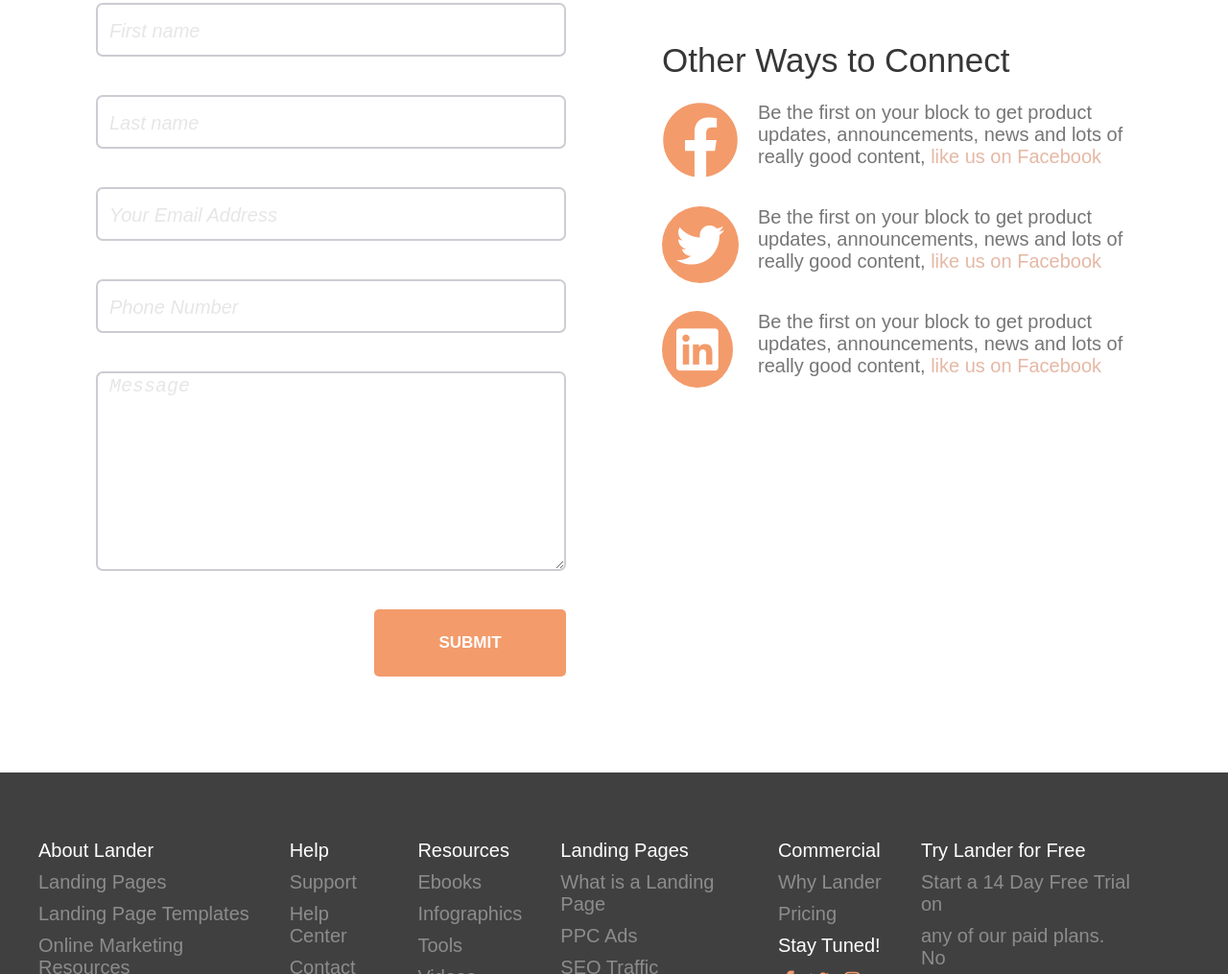
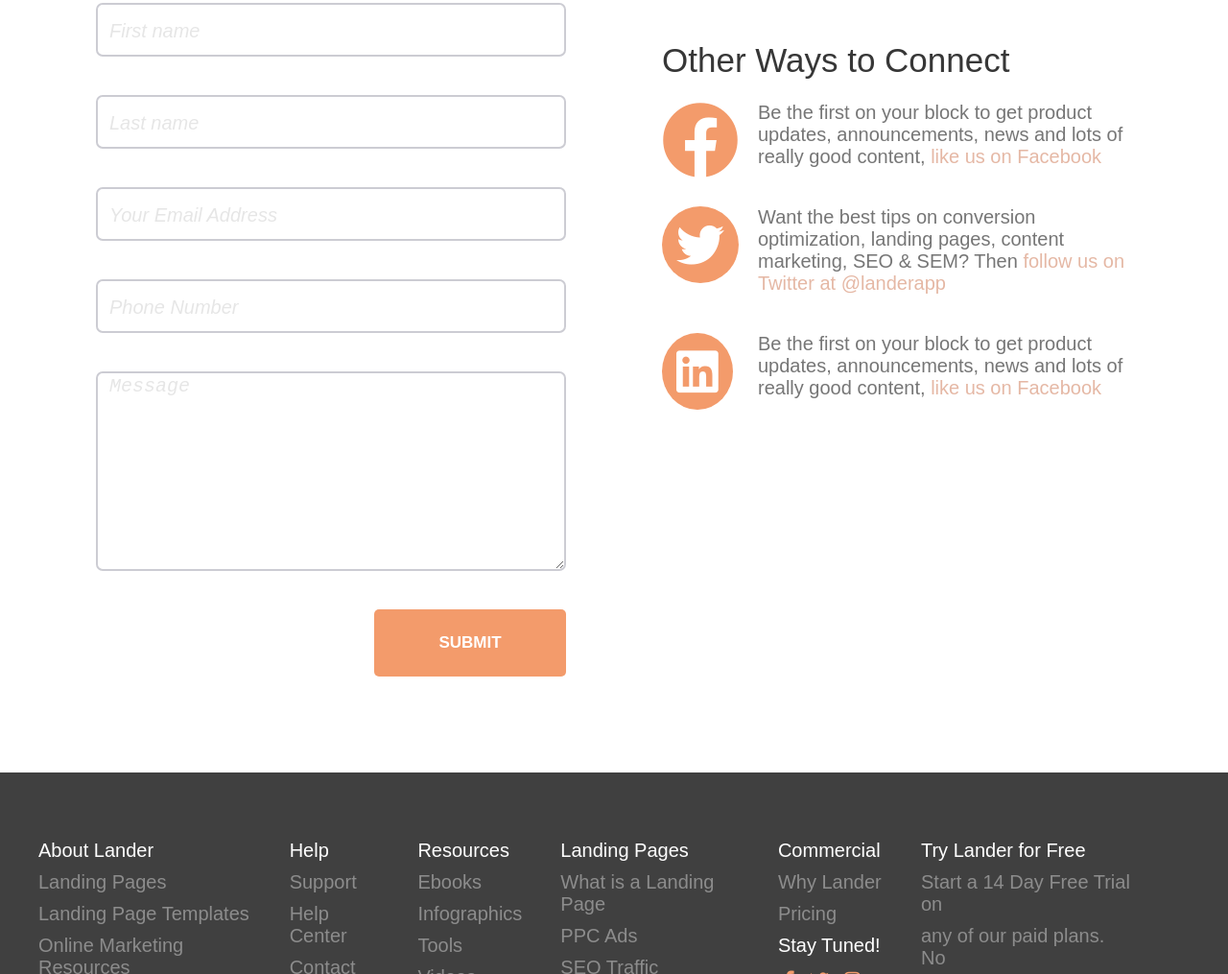
Before and after one commit to ZobairSoodi/BP---LanderApp, a plain HTML site: page index.html in a window 1280 px wide. Shown: the part 806-1821 px from the top of the page at 96% size. Drawn offline with Linux system fonts and the light colour scheme.

Commit message:
Added comments to css file

```diff
--- a/index.html
+++ b/index.html
@@ -75,9 +75,9 @@
                         <div>
                             <i id="twitter_icon" class="fab fa-twitter"></i>
                             <p>
-                                Be the first on your block to get product updates,
-                                announcements, news and lots of really good content,
-                                <a class="fb" href="https://www.facebook.com/LanderApp">like us on Facebook</a>
+                                Want the best tips on conversion optimization,
+                                landing pages, content marketing, SEO & SEM? Then
+                                <a class="fb" href="follow us on Twitter at @landerapp">follow us on Twitter at @landerapp</a>
                             </p>
                         </div>
                         <div>
--- a/style.css
+++ b/style.css
@@ -3,10 +3,12 @@
     margin: 0;
     padding: 0;
 }
+/* this is the main div that contains everything */
 .main{
     display: flex;
     flex-direction: column;
 }
+/* the sticky navigation bar*/
 nav{
     height: 100px;
     background-color: #f38e58;
@@ -90,7 +92,7 @@
     background-color: #f19b6d;
     cursor: pointer;
 }
-
+/* this is the header I guess ... */
 header{
     background-color: #f38e58;
     font-family: Arial, Helvetica, sans-serif;
@@ -108,7 +110,7 @@
     transform: translate(0,-50px);
 }
 
-
+/* main tag */
 main{
     padding-top: 100px;
     padding-bottom: 100px;
@@ -116,6 +118,7 @@
     flex-flow: row wrap;
 }
 
+/* the right side of the main container */
 .main_left{
     width: 50%;
 }
@@ -167,7 +170,7 @@
     cursor: pointer;
 }
 
-
+/* this is the right side of the main container */
 .main_right{
     width: 50%;
 }
@@ -207,6 +210,7 @@
     margin-bottom: 40px;
 }
 
+/* the footer ... */
 footer{
     height: 400px;
     background-color: #404040;
@@ -232,7 +236,7 @@
     text-decoration: none;
     color: #8c8c8c;
 }
-footer a:hover{
+footer a:hover, main a:hover{
     color: #f39b6b;
 }
 .list_icons i{
```
